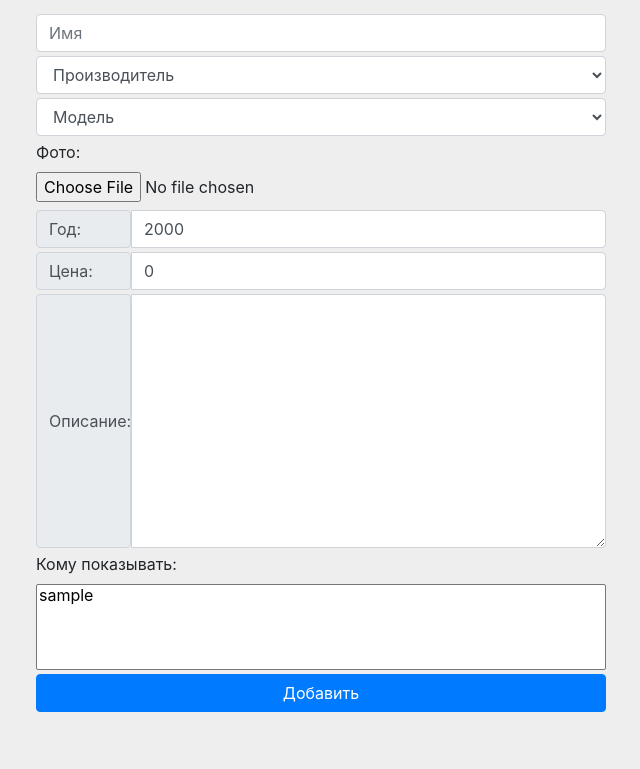
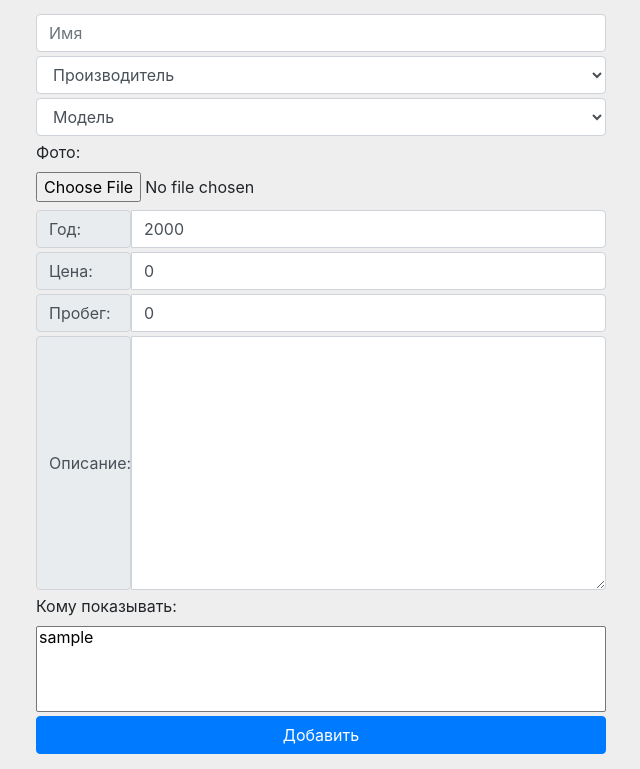
Before and after one commit to MVGavrilov/motodatabase, a Django app: page /add_moto/ in a window 1280 px wide. Shown: the part 81-850 px from the top of the page, without its empty margins (319-959 px from the left). Before the commit the page ends 793 px from the top, so only its background shows below. Run offline with Django 4.2, Linux system fonts and the light colour scheme; the visitor is signed in with stand-in values (Sample User, id 1); data comes from the database, SQL or seed files in the repository; data that the repository does not hold is empty; some libraries are stand-ins or nearby versions.

Commit message:
add mileage for motocycles

```diff
--- a/assortment/views.py
+++ b/assortment/views.py
@@ -49,7 +49,7 @@ class LogoutView(auth_views.LogoutView):
 class AddMotorcycleView(LoginRequiredMixin, generic.CreateView):
     model = Motorcycle
     template_name = 'assortment/add_motorcycle.html'
-    fields = ['name', 'year', 'description', 'photo', 'show_to', 'price', 'model']
+    fields = ['name', 'year', 'description', 'photo', 'show_to', 'price', 'mileage', 'model']
 
     manufacturers = Manufacturer.objects.all()
 
@@ -64,7 +64,7 @@ class AddMotorcycleView(LoginRequiredMixin, generic.CreateView):
 class EditMotorcycleView(LoginRequiredMixin, generic.UpdateView):
     model = Motorcycle
     template_name = 'assortment/add_motorcycle.html'  # TODO: переписать на изменение мотоцикла
-    fields = ['name', 'year', 'description', 'photo', 'show_to', 'price', 'model']
+    fields = ['name', 'year', 'description', 'photo', 'show_to', 'price', 'mileage', 'model']
 
     def dispatch(self, request, *args, **kwargs):
         if request.user != Motorcycle.objects.get(pk=kwargs['pk']).pub_user and not request.user.is_superuser:
--- a/templates/assortment/add_motorcycle.html
+++ b/templates/assortment/add_motorcycle.html
@@ -18,9 +18,6 @@
 
   <select class="form-control mb-1" name="model" required id="select_manufacturer">
     <option value="" disabled selected hidden>Производитель</option>
-<!--    {% for mdl in view.manufacturers %}-->
-<!--    <option value="{{ mdl.id }}">{{ mdl.name }}</option>-->
-<!--    {% endfor %}-->
   </select>
 
 
@@ -44,6 +41,11 @@
   </div>
 
   <div class="input-group mb-1">
+    <label class="input-group-text col-2" for="id_mileage">Пробег:</label>
+    <input class="form-control col-10" type="number" name="mileage" value="0" required id="id_mileage">
+  </div>
+
+  <div class="input-group mb-1">
     <label class="input-group-text col-2" for="id_price">Описание:</label>
     <textarea class="form-control col-10" name="description" cols="40" rows="10" required id="id_description"
               aria-label="Описание"></textarea>
```
